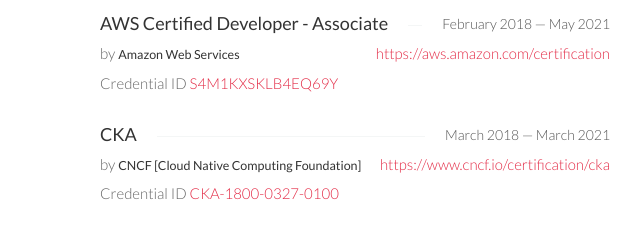
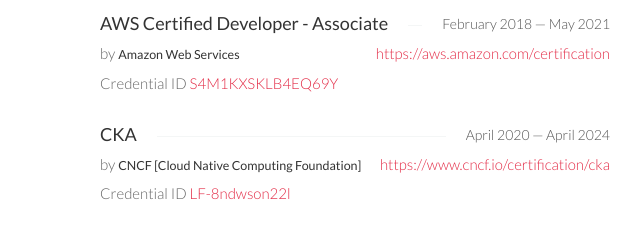
Before and after one commit to frezbo/resume, a website: page resume/index.html in a window 1280 px wide. Shown: the part 2980-3212 px from the top of the page, 375-1015 px from the left. Drawn offline with nearby package versions, Linux system fonts and the light colour scheme; some icons are missing.

Commit message:
Update index.html

```diff
--- a/resume/index.html
+++ b/resume/index.html
@@ -909,7 +909,7 @@
             </div>
             <div class="summary">
               <em>Credential ID</em>
-              <a target="_blank" href="https://training.linuxfoundation.org/certification/verify-certifications">CKAD-1800-0115-0100</a>
+              <a target="_blank" href="https://training.linuxfoundation.org/certification/verify">CKAD-1800-0115-0100</a>
             </div>
           </div>
 
@@ -937,7 +937,7 @@
             <h4 class="strike-through">
               <span>CKA</span>
               <span class="date">
-                March 2018  — March 2021
+                April 2020  — April 2024
               </span>
             </h4>
             <div class="website pull-right">
@@ -949,7 +949,7 @@
             </div>
             <div class="summary">
               <em>Credential ID</em>
-              <a target="_blank" href="https://training.linuxfoundation.org/certification/verify-certifications">CKA-1800-0327-0100</a>
+              <a target="_blank" href="https://training.linuxfoundation.org/certification/verify">LF-8ndwson22l</a>
             </div>
           </div>
 
```
